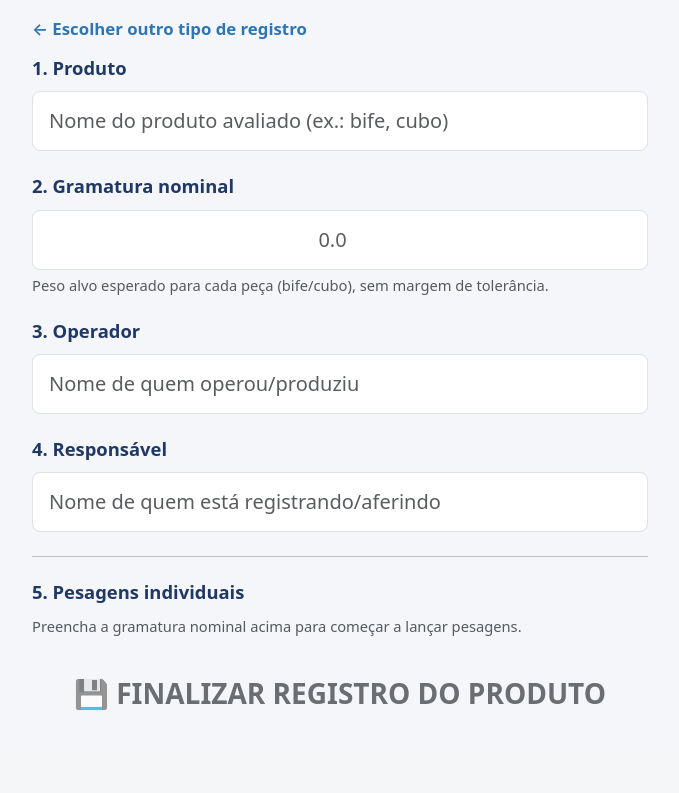
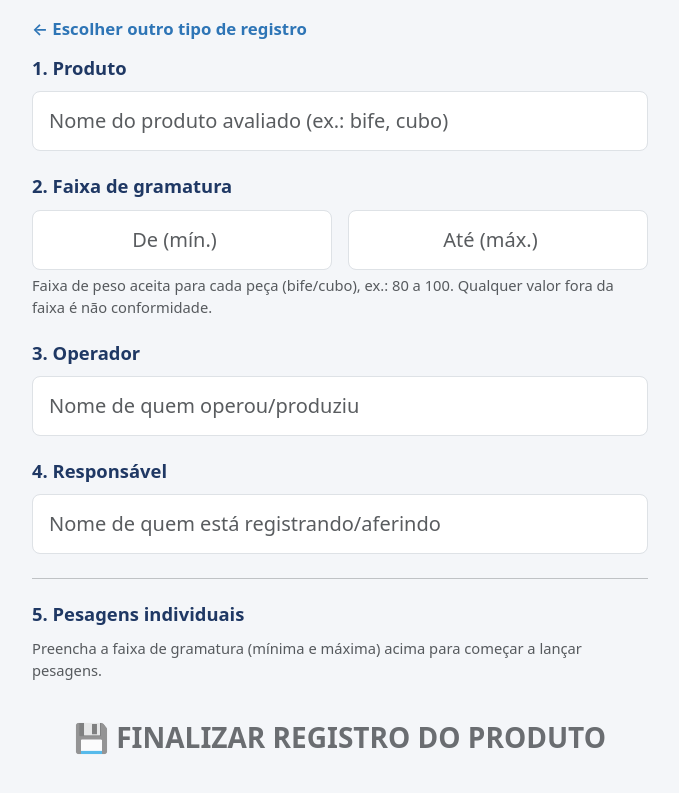
Before and after one commit to qualidadeparaforms-web/temperaturas, a Flask app: page /gramatura in a window 1280 px wide. Shown: the part 57-850 px from the top of the page, without its empty margins (300-979 px from the left). Before the commit the page ends 767 px from the top, so only its background shows below. Run offline with Flask 3, Linux system fonts and the light colour scheme.

Commit message:
PAC 06-E: troca gramatura nominal fixa por faixa (mínima e máxima)
Ajuste no tipo "gramatura" (PAC 06-E) a pedido do usuário: bifes têm
uma faixa de gramatura aceita (ex.: 80 a 100, ou 140 a 160), não um
valor único mínimo. Qualquer pesagem fora da faixa — tanto abaixo do
mínimo quanto acima do máximo — agora conta como não conformidade.

- Modelo: RegistroGramatura troca o campo `gramatura_nominal` por
  `gramatura_minima` e `gramatura_maxima`. Conformidade de cada
  PesagemIndividualGramatura passa a ser
  `gramatura_minima <= peso_medido <= gramatura_maxima` (os dois
  limites da faixa contam como conforme).
- Formulário: a seção 2 vira "Faixa de gramatura" com dois campos
  (De/Até) lado a lado; valida que a mínima seja menor que a máxima
  antes de salvar. Mensagens de sucesso/alerta agora citam a faixa
  (ex.: "fora da faixa de gramatura (80–100)").
- Tela de registro (JS): a seção de pesagens só libera quando ambos
  os campos da faixa estão preenchidos e válidos (mínima < máxima);
  cada pesagem lançada é comparada com a faixa inteira, não só com
  um piso.
- Painel e exportação: coluna "Gramatura Nominal" vira "Faixa de
  Gramatura" (tabela do painel, formatada "mín–máx") e duas colunas
  "Gramatura Mínima"/"Gramatura Máxima" na aba de exportação
  "Gramatura" (resumo por produto).
- README atualizado (regras de negócio e tela de registro do PAC
  06-E) para refletir a faixa.

Nenhum outro tipo foi alterado (temperatura, temperatura_setor,
agua_abastecimento, temp_produto, temp_expedicao, peso_produto) —
suíte de testes fim a fim cobrindo os 7 tipos, incluindo os dois
casos de fronteira da faixa (peso exatamente igual ao mínimo e
exatamente igual ao máximo, ambos conformes) e a validação de
mínima >= máxima, roda limpa em venv novo antes deste commit;
verificação visual via Playwright confirmou a nova UI de faixa, a
lista de pesagens, o alerta ao salvar e o painel, sem erros de
console.

```diff
--- a/app/static/tipos/gramatura/dashboard.js
+++ b/app/static/tipos/gramatura/dashboard.js
@@ -62,7 +62,7 @@
           <td>${r.data}</td>
           <td>${r.horario}</td>
           <td>${r.produto}</td>
-          <td>${r.gramatura_nominal}</td>
+          <td>${r.gramatura_minima}–${r.gramatura_maxima}</td>
           <td>${r.operador}</td>
           <td>${r.total_pesagens}</td>
           <td>${r.total_nc}</td>
--- a/app/templates/tipos/gramatura/dashboard.html
+++ b/app/templates/tipos/gramatura/dashboard.html
@@ -80,7 +80,7 @@
         <th>Dia</th>
         <th>Horário</th>
         <th>Produto</th>
-        <th>Gramatura Nominal</th>
+        <th>Faixa de Gramatura</th>
         <th>Operador</th>
         <th>Pesagens</th>
         <th>NCs</th>
--- a/app/templates/tipos/gramatura/formulario.html
+++ b/app/templates/tipos/gramatura/formulario.html
@@ -24,20 +24,34 @@
         </datalist>
       </div>
 
-      <h2 class="titulo-secao">2. Gramatura nominal</h2>
-      <div class="mb-4">
+      <h2 class="titulo-secao">2. Faixa de gramatura</h2>
+      <div class="row g-3 mb-1">
+        <div class="col-6">
           <input
             type="number"
             step="0.01"
             min="0"
             inputmode="decimal"
-          name="gramatura_nominal"
-          id="campoGramaturaNominal"
+            name="gramatura_minima"
+            id="campoGramaturaMinima"
             class="form-control form-control-lg text-center"
-          placeholder="0.0"
+            placeholder="De (mín.)"
             required>
-        <div class="form-text">Peso alvo esperado para cada peça (bife/cubo), sem margem de tolerância.</div>
         </div>
+        <div class="col-6">
+          <input
+            type="number"
+            step="0.01"
+            min="0"
+            inputmode="decimal"
+            name="gramatura_maxima"
+            id="campoGramaturaMaxima"
+            class="form-control form-control-lg text-center"
+            placeholder="Até (máx.)"
+            required>
+        </div>
+      </div>
+      <div class="form-text mb-4">Faixa de peso aceita para cada peça (bife/cubo), ex.: 80 a 100. Qualquer valor fora da faixa é não conformidade.</div>
 
       <h2 class="titulo-secao">3. Operador</h2>
       <div class="mb-4">
@@ -77,7 +91,7 @@
 
       <h2 class="titulo-secao">5. Pesagens individuais</h2>
       <p class="text-muted small" id="avisoPadrao">
-        Preencha a gramatura nominal acima para começar a lançar pesagens.
+        Preencha a faixa de gramatura (mínima e máxima) acima para começar a lançar pesagens.
       </p>
       <div class="input-group mb-3 d-none" id="grupoAdicionarPesagem">
         <input
@@ -139,7 +153,8 @@
       campoOperador.value = operadorSalvo;
     }
 
-    const campoGramaturaNominal = document.getElementById("campoGramaturaNominal");
+    const campoGramaturaMinima = document.getElementById("campoGramaturaMinima");
+    const campoGramaturaMaxima = document.getElementById("campoGramaturaMaxima");
     const avisoPadrao = document.getElementById("avisoPadrao");
     const grupoAdicionar = document.getElementById("grupoAdicionarPesagem");
     const campoPesagem = document.getElementById("campoPesagem");
@@ -163,22 +178,25 @@
       return isNaN(n) ? null : n;
     }
 
-    function gramaturaNominal() {
-      return numero(campoGramaturaNominal.value);
+    function faixaGramatura() {
+      const minima = numero(campoGramaturaMinima.value);
+      const maxima = numero(campoGramaturaMaxima.value);
+      if (minima === null || maxima === null || minima >= maxima) return null;
+      return { minima: minima, maxima: maxima };
     }
 
     function atualizarDisponibilidade() {
-      const disponivel = gramaturaNominal() !== null;
+      const disponivel = faixaGramatura() !== null;
       avisoPadrao.classList.toggle("d-none", disponivel);
       grupoAdicionar.classList.toggle("d-none", !disponivel);
     }
 
     function renderizarLista() {
-      const nominal = gramaturaNominal();
+      const faixa = faixaGramatura();
 
       listaPesagens.innerHTML = pesagens
         .map(function (peso, indice) {
-          const conforme = nominal !== null && peso >= nominal;
+          const conforme = faixa !== null && peso >= faixa.minima && peso <= faixa.maxima;
           const classe = conforme ? "" : "pesagem-nc";
           const rotulo = conforme ? "Conforme" : "⚠️ NC";
           return (
@@ -192,7 +210,9 @@
         .join("");
 
       const total = pesagens.length;
-      const totalNc = nominal === null ? 0 : pesagens.filter(function (p) { return p < nominal; }).length;
+      const totalNc = faixa === null
+        ? 0
+        : pesagens.filter(function (p) { return p < faixa.minima || p > faixa.maxima; }).length;
       resumoTotalPesagens.textContent = total;
       resumoTotalNc.textContent = totalNc;
       resumoPercentual.textContent = total ? Math.round(((total - totalNc) / total) * 1000) / 10 + "%" : "–";
@@ -228,7 +248,11 @@
         adicionarPesagem();
       }
     });
-    campoGramaturaNominal.addEventListener("input", function () {
+    campoGramaturaMinima.addEventListener("input", function () {
+      atualizarDisponibilidade();
+      renderizarLista();
+    });
+    campoGramaturaMaxima.addEventListener("input", function () {
       atualizarDisponibilidade();
       renderizarLista();
     });
--- a/app/tipos/gramatura/__init__.py
+++ b/app/tipos/gramatura/__init__.py
@@ -17,7 +17,8 @@ TIPO = TipoRegistro(
         "data",
         "horario",
         "produto",
-        "gramatura_nominal",
+        "gramatura_minima",
+        "gramatura_maxima",
         "operador",
         "responsavel",
     ],
--- a/app/tipos/gramatura/formulario.py
+++ b/app/tipos/gramatura/formulario.py
@@ -16,9 +16,10 @@ def index():
     Bifes e Cubos.
 
     Igual ao PAC 06-D (peso do produto embalado), mas sem embalagem:
-    aqui compara-se cada pesagem direto com a gramatura nominal, sem
-    margem de tolerância. As pesagens são acumuladas no navegador e só
-    chegam ao servidor num único POST ao finalizar (ver `registrar`).
+    aqui compara-se cada pesagem com uma FAIXA de gramatura
+    (gramatura_minima..gramatura_maxima) — qualquer valor fora da
+    faixa é NC. As pesagens são acumuladas no navegador e só chegam ao
+    servidor num único POST ao finalizar (ver `registrar`).
     """
     responsaveis = [
         r[0]
@@ -59,7 +60,8 @@ def _parse_float(valor_raw: str) -> float:
 @formulario_bp.route("/registrar", methods=["POST"])
 def registrar():
     produto = (request.form.get("produto") or "").strip()
-    gramatura_raw = (request.form.get("gramatura_nominal") or "").strip()
+    gramatura_minima_raw = (request.form.get("gramatura_minima") or "").strip()
+    gramatura_maxima_raw = (request.form.get("gramatura_maxima") or "").strip()
     operador = (request.form.get("operador") or "").strip()
     responsavel = (request.form.get("responsavel") or "").strip()
     pesagens_raw = (request.form.get("pesagens_json") or "").strip()
@@ -68,14 +70,26 @@ def registrar():
     if not produto:
         erros.append("Informe o nome do produto.")
 
-    gramatura_nominal = None
-    if not gramatura_raw:
-        erros.append("Informe a gramatura nominal.")
+    gramatura_minima = None
+    if not gramatura_minima_raw:
+        erros.append("Informe a gramatura mínima.")
     else:
         try:
-            gramatura_nominal = _parse_float(gramatura_raw)
+            gramatura_minima = _parse_float(gramatura_minima_raw)
         except ValueError:
-            erros.append("Gramatura nominal inválida. Use apenas números.")
+            erros.append("Gramatura mínima inválida. Use apenas números.")
+
+    gramatura_maxima = None
+    if not gramatura_maxima_raw:
+        erros.append("Informe a gramatura máxima.")
+    else:
+        try:
+            gramatura_maxima = _parse_float(gramatura_maxima_raw)
+        except ValueError:
+            erros.append("Gramatura máxima inválida. Use apenas números.")
+
+    if gramatura_minima is not None and gramatura_maxima is not None and gramatura_minima >= gramatura_maxima:
+        erros.append("A gramatura mínima deve ser menor que a gramatura máxima.")
 
     if not operador:
         erros.append("Informe o operador.")
@@ -104,7 +118,8 @@ def registrar():
         data=date.today(),
         horario=datetime.now().time().replace(microsecond=0),
         produto=produto,
-        gramatura_nominal=gramatura_nominal,
+        gramatura_minima=gramatura_minima,
+        gramatura_maxima=gramatura_maxima,
         operador=operador,
         responsavel=responsavel,
     )
@@ -116,16 +131,17 @@ def registrar():
 
     agendar_backup_apos_registro()
 
+    faixa = f"{registro.gramatura_minima:g}–{registro.gramatura_maxima:g}"
     if registro.conforme:
         flash(
             f"✅ Registro salvo! {produto}: {registro.total_pesagens} pesagem(ns), "
-            f"todas conformes (gramatura nominal: {registro.gramatura_nominal:g}).",
+            f"todas conformes (faixa: {faixa}).",
             "success",
         )
     else:
         flash(
             f"⚠️ Fora do padrão! {produto}: {registro.total_nc} de {registro.total_pesagens} "
-            f"pesagem(ns) abaixo da gramatura nominal ({registro.gramatura_nominal:g}). "
+            f"pesagem(ns) fora da faixa de gramatura ({faixa}). "
             f"O registro foi salvo mesmo assim.",
             "warning",
         )
```
Also changed, not shown: app/tipos/gramatura/dashboard.py (+5 -3 lines), app/tipos/gramatura/models.py (+8 -5 lines), README.md. Lines whose indentation alone changed are shown as unchanged.
